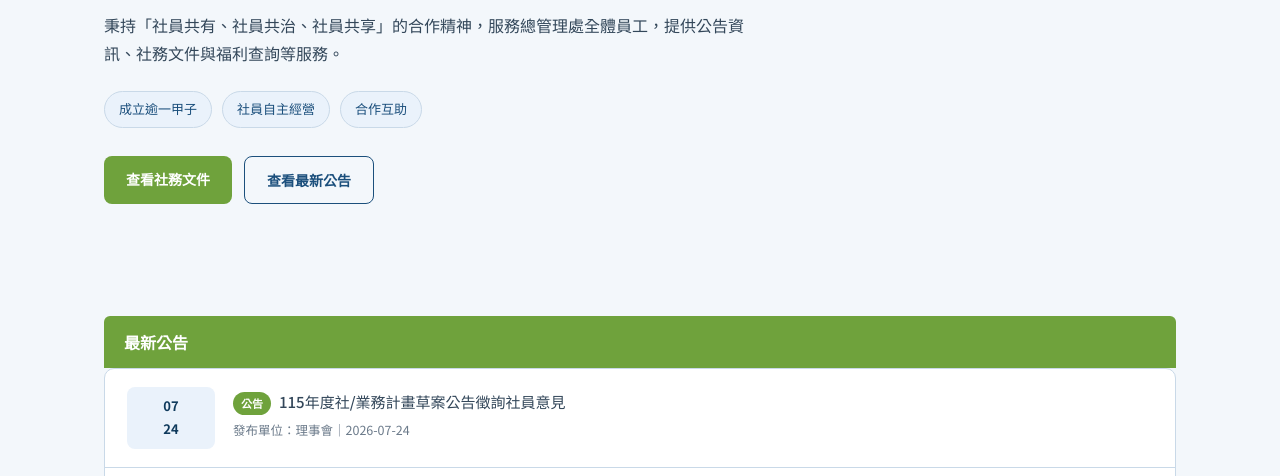
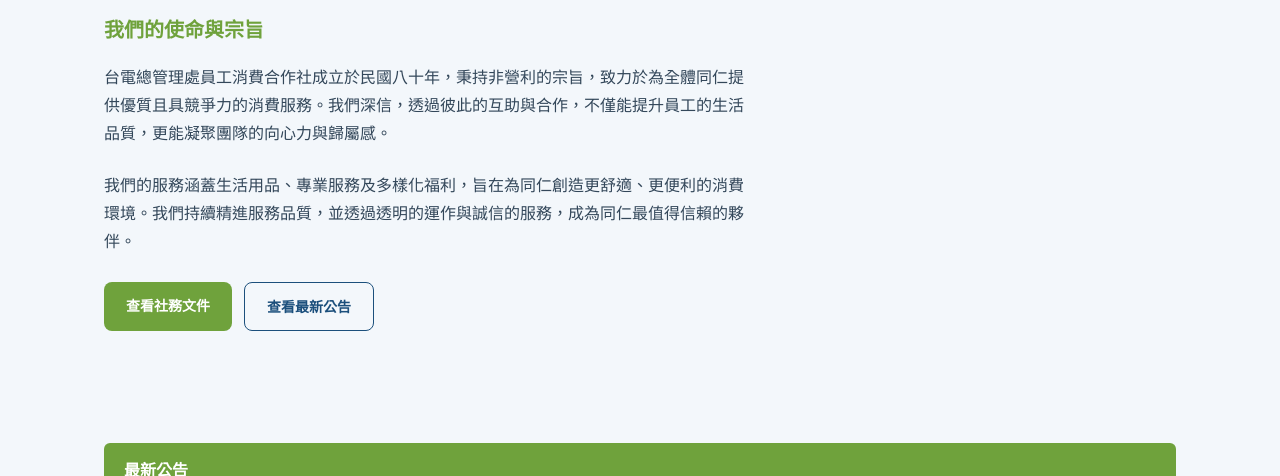
Before and after one commit to Eric-Chen-066237/taipower-coop-website, a plain HTML site: page index.html in a window 1280 px wide. Shown: the part 324-800 px from the top of the page. Drawn offline with Linux system fonts and the light colour scheme.

Commit message:
Add files via upload

```diff
--- a/index.html
+++ b/index.html
@@ -56,12 +56,9 @@
 <section class="hero">
   <div class="container">
     <h1>台灣電力股份有限公司總管理處員工消費合作社</h1>
-    <p>秉持「社員共有、社員共治、社員共享」的合作精神，服務總管理處全體員工，提供公告資訊、社務文件與福利查詢等服務。</p>
-    <div class="hero-tags">
-      <span>成立逾一甲子</span>
-      <span>社員自主經營</span>
-      <span>合作互助</span>
-    </div>
+    <h2 style="margin-top:10px; font-size:20px; color:var(--accent);">我們的使命與宗旨</h2>
+    <p>台電總管理處員工消費合作社成立於民國八十年，秉持非營利的宗旨，致力於為全體同仁提供優質且具競爭力的消費服務。我們深信，透過彼此的互助與合作，不僅能提升員工的生活品質，更能凝聚團隊的向心力與歸屬感。</p>
+    <p>我們的服務涵蓋生活用品、專業服務及多樣化福利，旨在為同仁創造更舒適、更便利的消費環境。我們持續精進服務品質，並透過透明的運作與誠信的服務，成為同仁最值得信賴的夥伴。</p>
     <div style="margin-top:28px; display:flex; gap:12px;">
       <a class="btn btn-primary" href="#documents">查看社務文件</a>
       <a class="btn btn-outline" href="news.html">查看最新公告</a>
```
